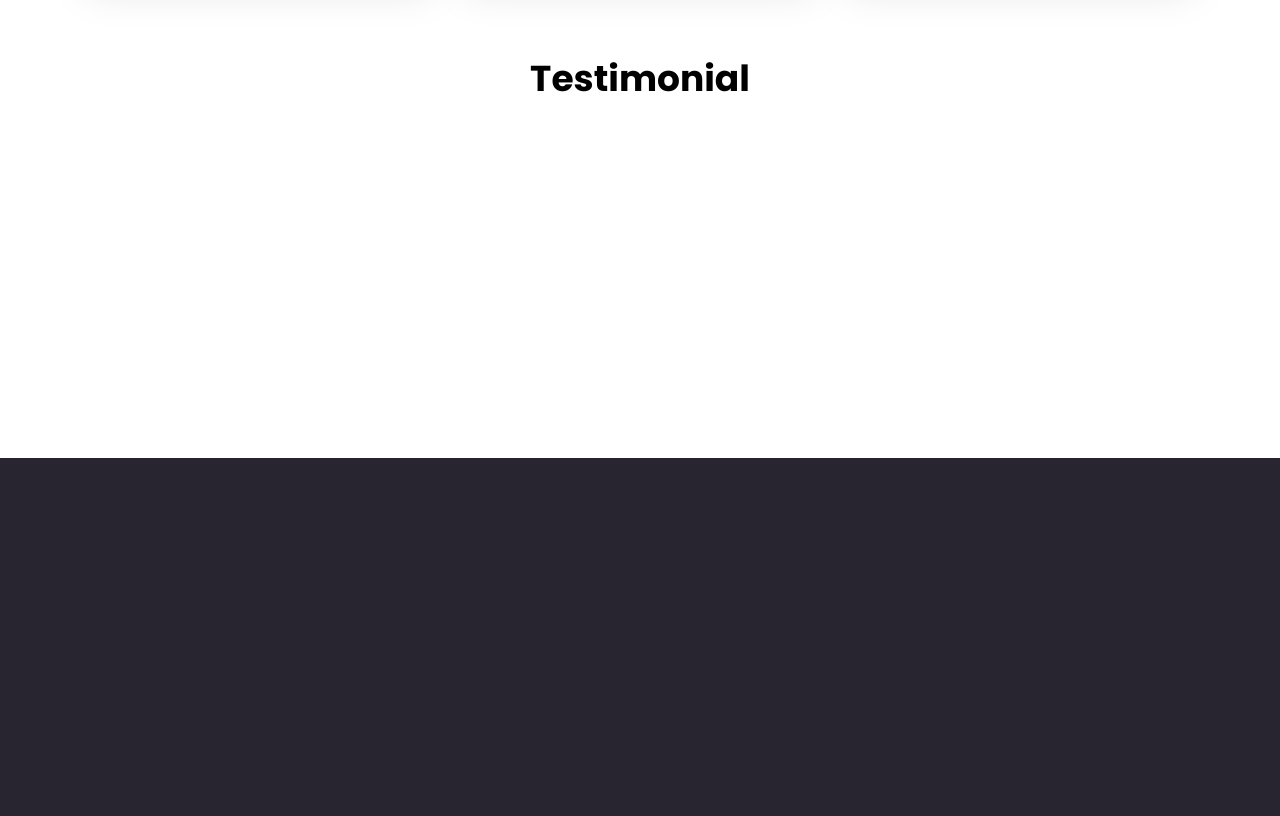
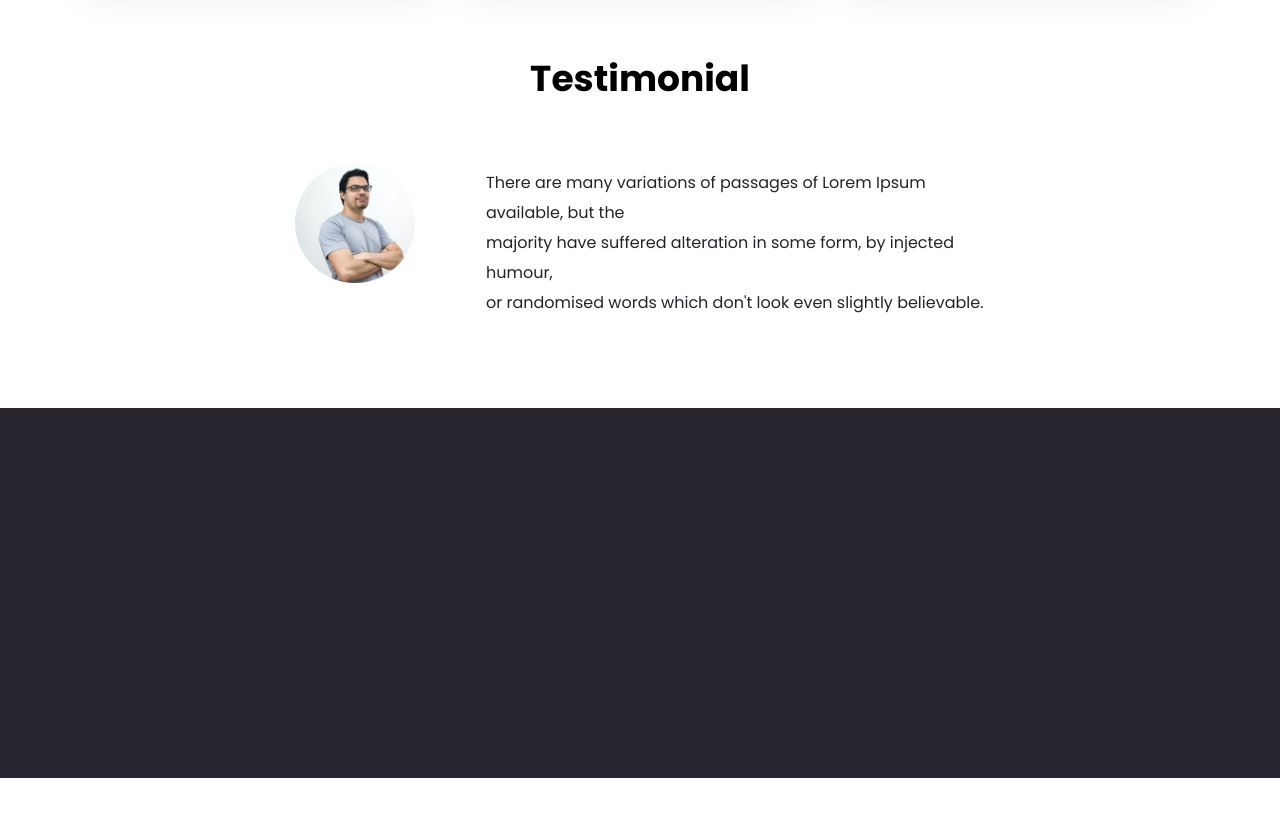
Before and after one commit to jubayerasif/E-school, a plain HTML site: page index.html in a window 1280 px wide. Shown: the part 1609-2425 px from the top of the page. After the commit the page ends 2387 px from the top, so only its background shows below. Drawn offline with nearby package versions, Linux system fonts and the light colour scheme.

Commit message:
testimonial done

```diff
--- a/assets/css/style.css
+++ b/assets/css/style.css
@@ -109,7 +109,7 @@ body
     font-weight: 500;
 }
 .serve-container{
-    height: 1010px;
+    height: 960px;
 }
 .serve-container_h5{
     font-weight: 700;
@@ -148,7 +148,21 @@ body
     font-weight: 400;
     cursor: pointer;
 }
-
+.test-row{
+    margin-top: 55px;
+}
+.man-img{
+    width: 120px;
+    height: 120px;
+    margin-right: 55px;
+    margin-left: 15px;
+}
+.test-text{
+    font-weight: 400;
+    font-size: 16px;
+    line-height: 30px;
+    margin-top: 5px;
+}
 footer{
     height: 370px;
     background: #282531;
--- a/index.html
+++ b/index.html
@@ -199,10 +199,22 @@
       </div>
     </div>
     <h5 class="serve-container_h5" style="color: #000;">Testimonial</h5>
-    <div class="d-flex justify-content-center">
-
+    <div class="row test-row">
+      <div class="col-md-2"></div>
+      <div class="col-md-8">
+        <div class="d-flex justify-content-center">
+          <div class="p-2 flex-fill bd-highlight d-flex">
+            <div class="flex-shrink-0">
+              <img src="assets/img/photo/Man.png" alt="" class="man-img">
+            </div>
+            <div class="flex-grow-1 ms-3 test-text">
+              There are many variations of passages of Lorem Ipsum available, but the <br> majority have suffered alteration in some form, by injected humour, <br> or randomised words which don't look even slightly believable.
+            </div>
+          </div>
+        </div>
+      </div>
+      <div class="col-md-2"></div>
     </div>
-
   </section>
 
   <!-- Footer Section -->
```
